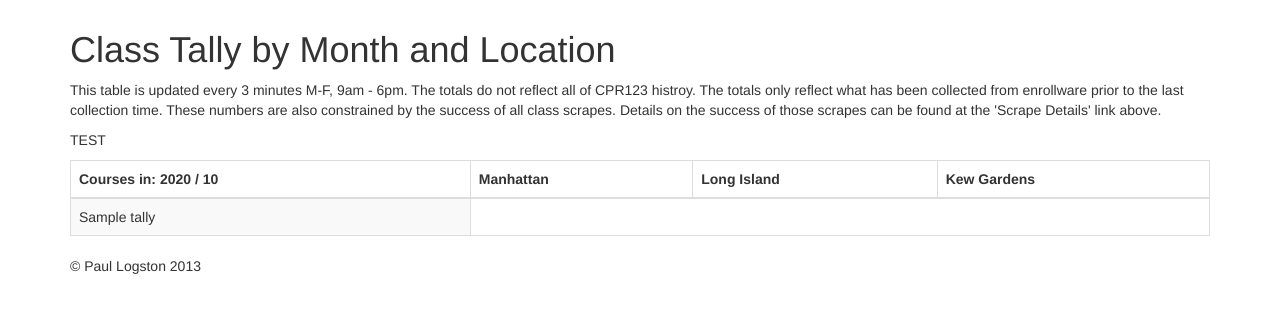
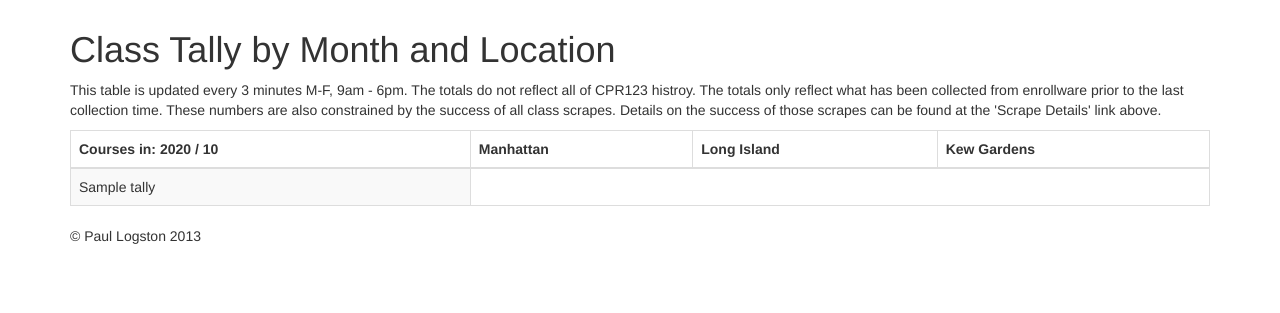
Before and after one commit to logston/cpr123, a Django app: template apps/ewatch/templates/ewatch/tally_classes.html in a window 1280 px wide. Shown: the part 50-363 px from the top of the page. Run offline with Django 3.2, Linux system fonts and the light colour scheme; the template is opened without the code that fills it: most values are stand-ins (such as "Sample title", 1, 10 or a date in 2020); some libraries are stand-ins or nearby versions.

```diff
--- a/apps/ewatch/templates/ewatch/tally_classes.html
+++ b/apps/ewatch/templates/ewatch/tally_classes.html
@@ -12,10 +12,6 @@
 
       <p>
         This table is updated every 3 minutes M-F, 9am - 6pm. The totals do not reflect all of CPR123 histroy. The totals only reflect what has been collected from enrollware prior to the last collection time. These numbers are also constrained by the success of all class scrapes. Details on the success of those scrapes can be found at the 'Scrape Details' link above.
-      </p>
-
-      <p>
-        TEST
       </p>
 
       {% for month in class_tallies_by_month_and_loc %}
```
